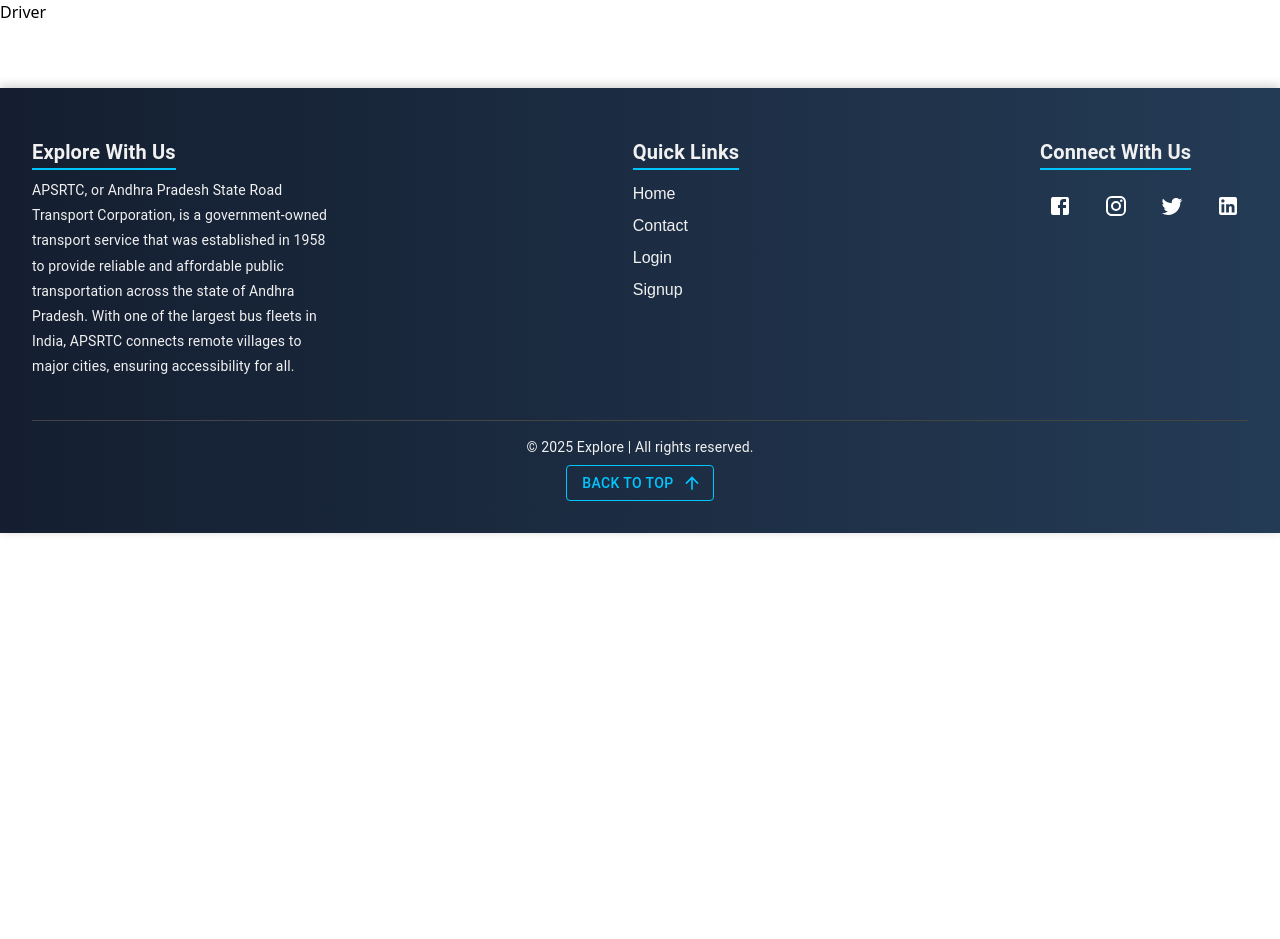
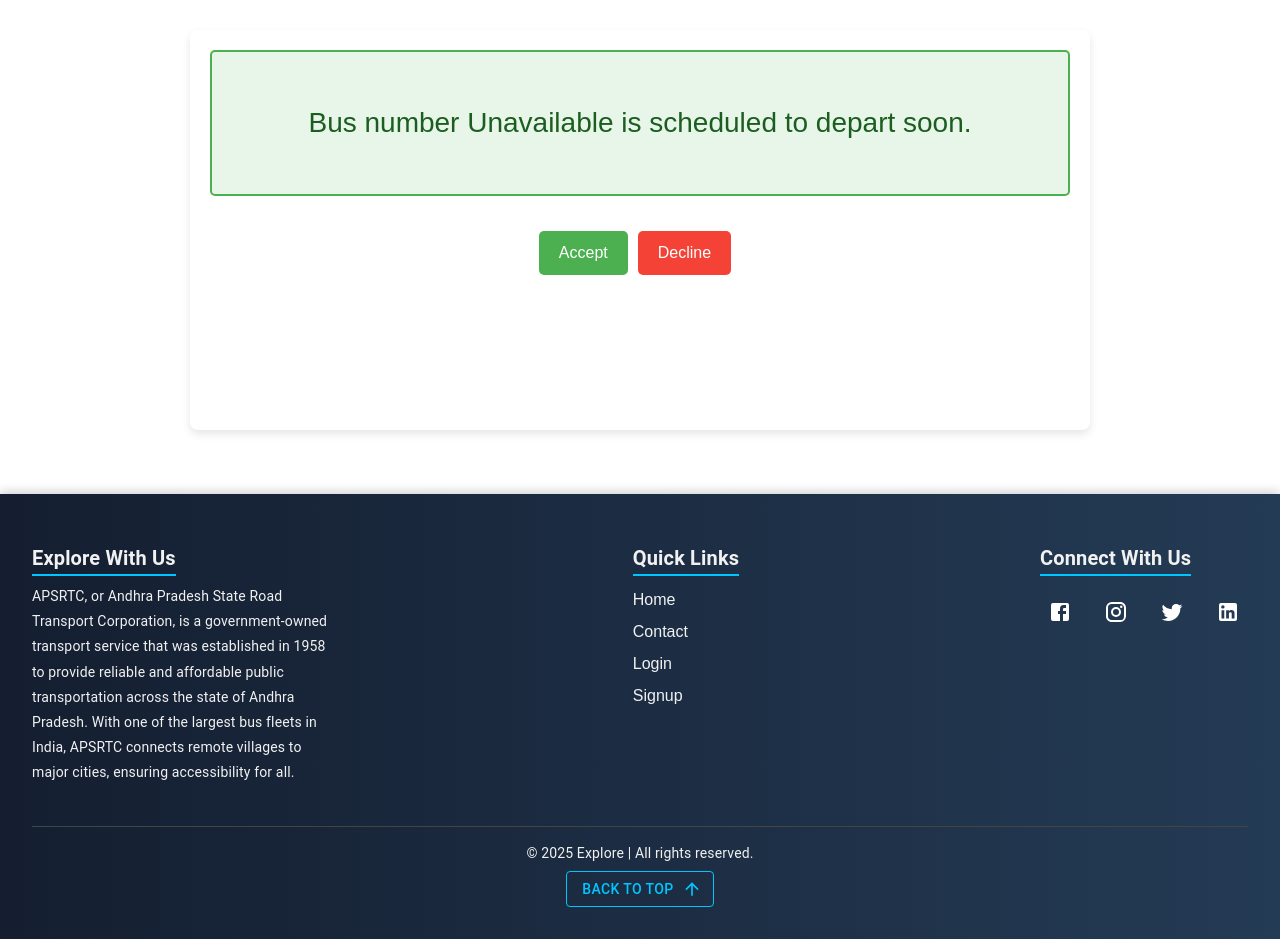
Before and after one commit to ansuljain789/APSRTC, a React (Vite) app in the folder client/: page /driver in a window 1280 px wide. Before the commit the page ends 800 px from the top, so only its background shows below. Built offline with nearby package versions, Linux system fonts and the light colour scheme; no server answers.

Commit message:
driver notify

```diff
--- a/client/src/Pages/Driver.jsx
+++ b/client/src/Pages/Driver.jsx
@@ -1,9 +1,151 @@
-import React from 'react'
+import React, { useEffect, useState } from 'react'
 
 const Driver = () => {
+  const [busNumber, setBusNumber] = useState("Loading...")
+  const [crewResponse, setCrewResponse] = useState("")
+  const [crew, setCrew] = useState(null) // to store crew details
+  const [accepted, setAccepted] = useState(false) // flag to hide buttons if accepted
+
+  useEffect(() => {
+    // Fetch the bus number from backend
+    const fetchBusNumber = async () => {
+      try {
+        const response = await fetch('http://localhost:5000/api/bus')
+        const data = await response.json()
+        setBusNumber(data.busNumber)
+      } catch (error) {
+        console.error("Error fetching bus number:", error)
+        setBusNumber("Unavailable")
+      }
+    }
+    fetchBusNumber()
+  }, [])
+
+  useEffect(() => {
+    // Fetch crew details from the crewDetail endpoint in crew.js
+    const fetchCrewDetail = async () => {
+      try {
+        const response = await fetch('http://localhost:5000/api/crew/crewDetail')
+        const data = await response.json()
+        setCrew(data)
+      } catch (error) {
+        console.error("Error fetching crew details:", error)
+      }
+    }
+    fetchCrewDetail()
+  }, [])
+
+  const containerStyle = {
+    maxWidth: '900px',
+    height: '50vh',
+    margin: '30px auto',
+    padding: '20px',
+    fontFamily: 'Arial, sans-serif',
+    textAlign: 'center',
+    boxShadow: '0 4px 8px rgba(0,0,0,0.1)',
+    borderRadius: '8px',
+    backgroundColor: '#fff'
+  }
+
+  const messageBoxStyle = {
+    padding: '50px',
+    marginBottom: '35px',
+    border: '2px solid #4CAF50',
+    borderRadius: '5px',
+    backgroundColor: '#E8F5E9',
+    color: '#1B5E20',
+    fontSize: '28px'
+  }
+
+  const buttonStyle = {
+    padding: '10px 20px',
+    marginRight: '10px',
+    border: 'none',
+    borderRadius: '5px',
+    fontSize: '16px',
+    cursor: 'pointer'
+  }
+
+  const acceptButtonStyle = {
+    ...buttonStyle,
+    backgroundColor: '#4CAF50',
+    color: '#fff'
+  }
+
+  const declineButtonStyle = {
+    ...buttonStyle,
+    backgroundColor: '#f44336',
+    color: '#fff'
+  }
+
+  const responseStyle = {
+    marginTop: '20px',
+    fontSize: '20px',
+    color: '#333'
+  }
+
+  // Build the bus message dynamically based on the busNumber value.
+  const busMessageContent = `Bus number ${busNumber} is scheduled to depart soon.`
+
+  // Send crew's choice using your backend's sendMessageToCrew via admin.js/message.js.
+  const handleChoice = async (choice) => {
+    // Ensure that crew details are loaded
+    if (!crew) {
+      setCrewResponse("Crew information not loaded yet.")
+      return
+    }
+    // Set content based on the crew's choice.
+    const content =
+      choice === 'accept'
+        ? 'This ride is confirmed.'
+        : 'Crew declined the ride.'
+
+    try {
+      const response = await fetch('http://localhost:5000/api/message', {
+        method: 'POST',
+        headers: { 'Content-Type': 'application/json' },
+        body: JSON.stringify({ recipientId: crew._id, content })
+      })
+      const result = await response.json()
+      setCrewResponse(result.message)
+      if (choice === 'accept') {
+        setAccepted(true)
+      }
+    } catch (error) {
+      console.error("Error sending crew choice:", error)
+      setCrewResponse("There was an error processing your request.")
+    }
+  }
+
   return (
-    <div>Driver</div>
+    <div style={containerStyle}>
+      {/* Show the dynamic bus message if no crew response exists */}
+      {!crewResponse && (
+        <div style={messageBoxStyle}>{busMessageContent}</div>
+      )}
+      {/* Hide buttons if the request is accepted; otherwise display them */}
+      {!accepted && (
+        <div>
+          <button
+            style={acceptButtonStyle}
+            onClick={() => handleChoice('accept')}
+          >
+            Accept
+          </button>
+          <button
+            style={declineButtonStyle}
+            onClick={() => handleChoice('decline')}
+          >
+            Decline
+          </button>
+        </div>
+      )}
+      {/* Display either the acceptance or decline response */}
+      {crewResponse && (
+        <div style={responseStyle}>{crewResponse}</div>
+      )}
+    </div>
   )
 }
 
-export default Driver
+export default Driver;
--- a/client/src/Pages/HomePage.jsx
+++ b/client/src/Pages/HomePage.jsx
@@ -2,6 +2,7 @@ import React from 'react'
 import Navbar from '../Pages/Navbar'
 import MainPage from './MainPage'
 import CardContainer from './CardContainer'
+import Driver from './Driver'
 
 const HomePage = () => {
   return (
```
Also changed, not shown: 2 other files (tests, documents, lock files or other folders).
